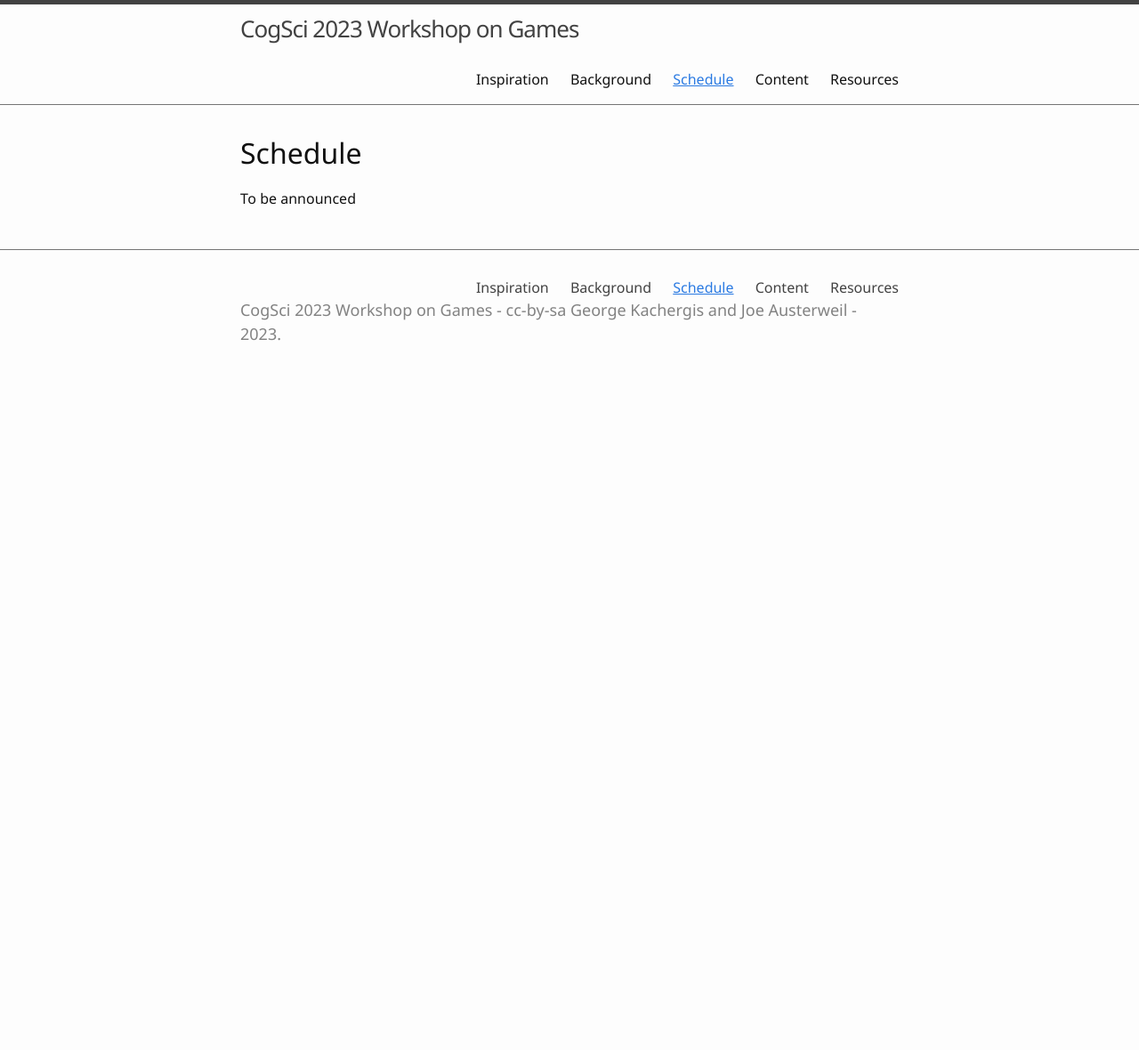
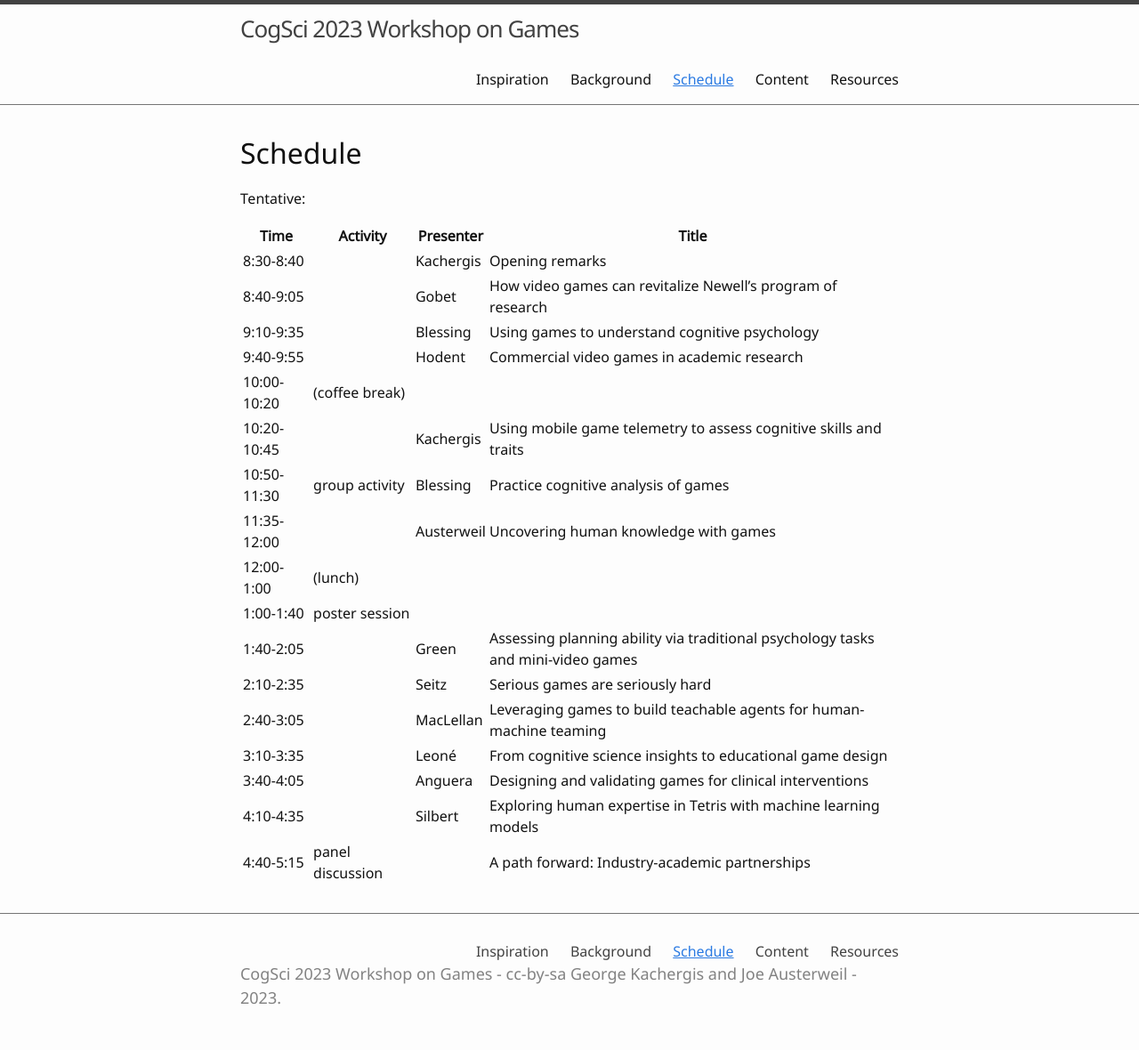
Before and after one commit to kachergis/games4understanding, a Jekyll site: the page built from 2-lesson.md, in a window 1280 px wide. Shown: the whole page at 89% size. Built offline with Jekyll 4.4.1, drawn with Linux system fonts in a browser that asks for light colours; before the commit the page ends 900 px from its top, so only the background shows below that.

Commit message:
draft website

```diff
--- a/2-lesson.md
+++ b/2-lesson.md
@@ -5,4 +5,26 @@ nav: true
 
 # Schedule
 
-To be announced
+Tentative:
+
+
+
+| Time         | Activity         | Presenter | Title                                                      |
+| ------------ | ---------------- | --------- | ---------------------------------------------------------- |
+| 8:30-8:40    |                  | Kachergis | Opening remarks                                            |
+| 8:40-9:05    |                  | Gobet     | How video games can revitalize Newell’s program of research |
+| 9:10-9:35    |                  | Blessing  | Using games to understand cognitive psychology              |
+| 9:40-9:55    |                  | Hodent    | Commercial video games in academic research                |
+| 10:00-10:20  | (coffee break)   |           |                                                            |
+| 10:20-10:45  |                  | Kachergis | Using mobile game telemetry to assess cognitive skills and traits |
+| 10:50-11:30  | group activity | Blessing  | Practice cognitive analysis of games                        |
+| 11:35-12:00  |                  | Austerweil| Uncovering human knowledge with games                       |
+| 12:00-1:00   | (lunch)          |           |                                                            |
+| 1:00-1:40    | poster session |           |                                                            |
+| 1:40-2:05    |                  | Green     | Assessing planning ability via traditional psychology tasks and mini-video games |
+| 2:10-2:35    |                  | Seitz     | Serious games are seriously hard                            |
+| 2:40-3:05    |                  | MacLellan | Leveraging games to build teachable agents for human-machine teaming |
+| 3:10-3:35    |                  | Leoné     | From cognitive science insights to educational game design  |
+| 3:40-4:05    |                  | Anguera   | Designing and validating games for clinical interventions    |
+| 4:10-4:35    |                  | Silbert   | Exploring human expertise in Tetris with machine learning models |
+| 4:40-5:15    | panel discussion |   |  A path forward: Industry-academic partnerships |
```
Also changed, not shown: 0-prep.md (+1 -1 lines), 1-intro.md (+4 -1 lines), 3-lesson.md (+1 -1 lines), 4-resources.md (+7 -1 lines), images/GoogleScholar_games_research.png (added).
